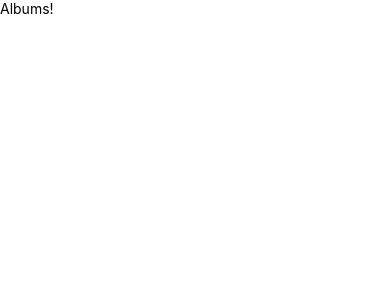
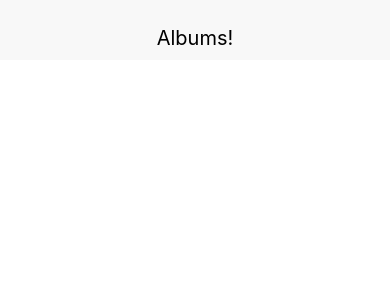
Before and after one commit to aisayo/udemy-react-native, a React Native app: screen / in a window 390 px wide. Shown: the top 300 px of the page. Built offline with nearby package versions, Linux system fonts and the light colour scheme.

Commit message:
added view styling

```diff
--- a/src/components/header.js
+++ b/src/components/header.js
@@ -1,8 +1,26 @@
 import React from 'react';
-import { Text } from 'react-native';
+import { Text, View } from 'react-native';
 
 const Header = () => {
-    return <Text>Albums!</Text>;
+    const { textStyle, viewStyle } = styles;
+    return(
+        <View style={viewStyle}>
+            <Text style={textStyle}>Albums!</Text>
+        </View>
+    );
+};
+
+const styles = {
+    viewStyle: {
+        backgroundColor: '#F8F8F8',
+        justifyContent: 'center',
+        alignItems: 'center',
+        height: 60,
+        paddingTop: 15,
+    },
+    textStyle: {
+        fontSize: 20
+    }
 };
 
 export default Header;
```
